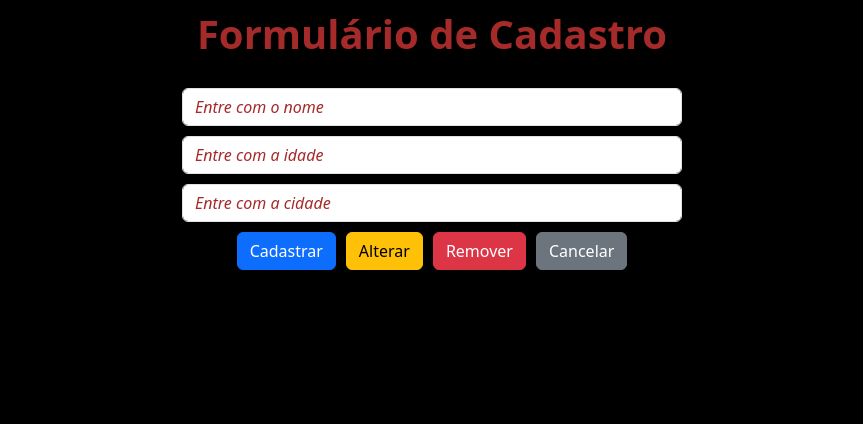
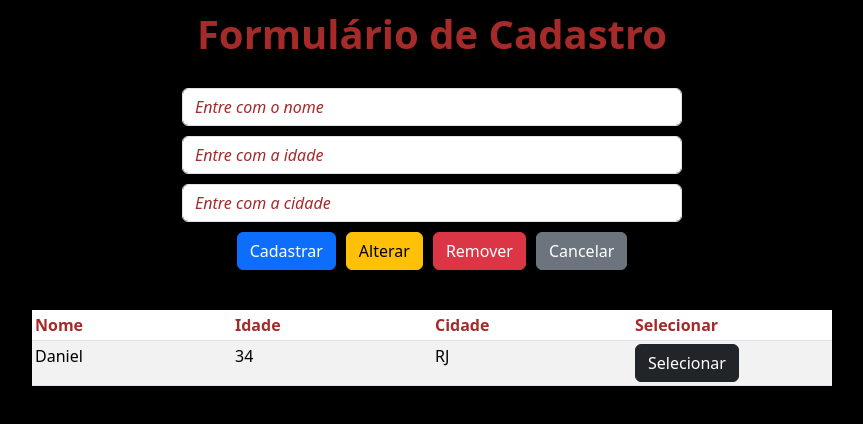
Before and after one commit to Daniel-Penelva/demo-angular17, an Angular app: page / in a window 1280 px wide. Shown: the top 424 px of the page, without its empty margins (208-1071 px from the left). Built offline with nearby package versions, Linux system fonts and the light colour scheme.

Commit message:
Criando a tabela e customizando com css

```diff
--- a/src/app/crud/crud.component.css
+++ b/src/app/crud/crud.component.css
@@ -24,3 +24,21 @@ h1 {
     color: brown;
     font-style: italic;
   }
+
+  table {
+    width: 800px;
+    margin: 30px auto;
+  }
+
+  th {
+    padding: 3px;
+    text-align: left;
+    width: 200px;
+    color: brown;
+  }
+
+  td {
+    padding: 3px;
+    text-align: left;
+    width: 200px;
+  }
--- a/src/app/crud/crud.component.html
+++ b/src/app/crud/crud.component.html
@@ -24,3 +24,22 @@
   <input type="button" value="Remover" class="btn btn-danger" />
   <input type="button" value="Cancelar" class="btn btn-secondary" />
 </form>
+
+<table class="table table-striped">
+  <thead>
+    <tr>
+      <th scope="col">Nome</th>
+      <th scope="col">Idade</th>
+      <th scope="col">Cidade</th>
+      <th scope="col">Selecionar</th>
+    </tr>
+  </thead>
+  <tbody>
+    <tr>
+      <td>Daniel</td>
+      <td>34</td>
+      <td>RJ</td>
+      <td><button class="btn btn-dark">Selecionar</button></td>
+    </tr>
+  </tbody>
+</table>
```
